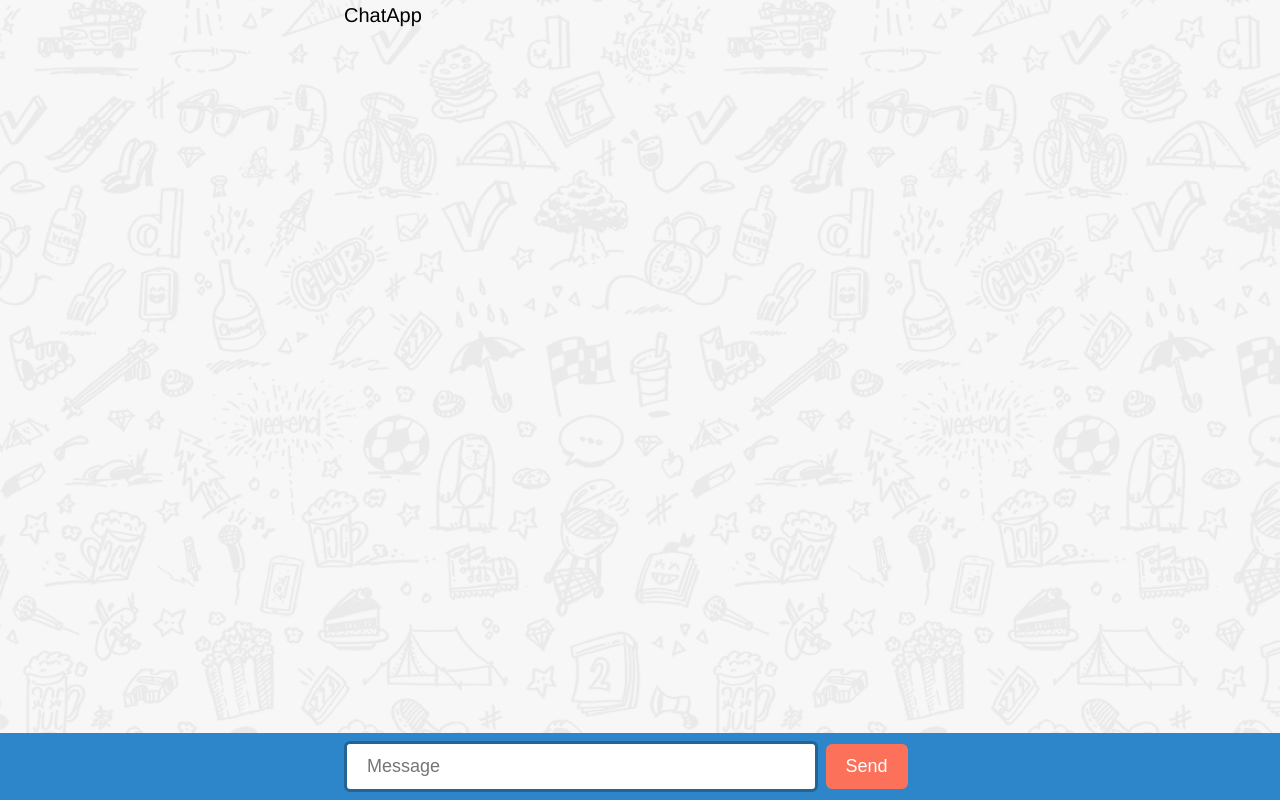
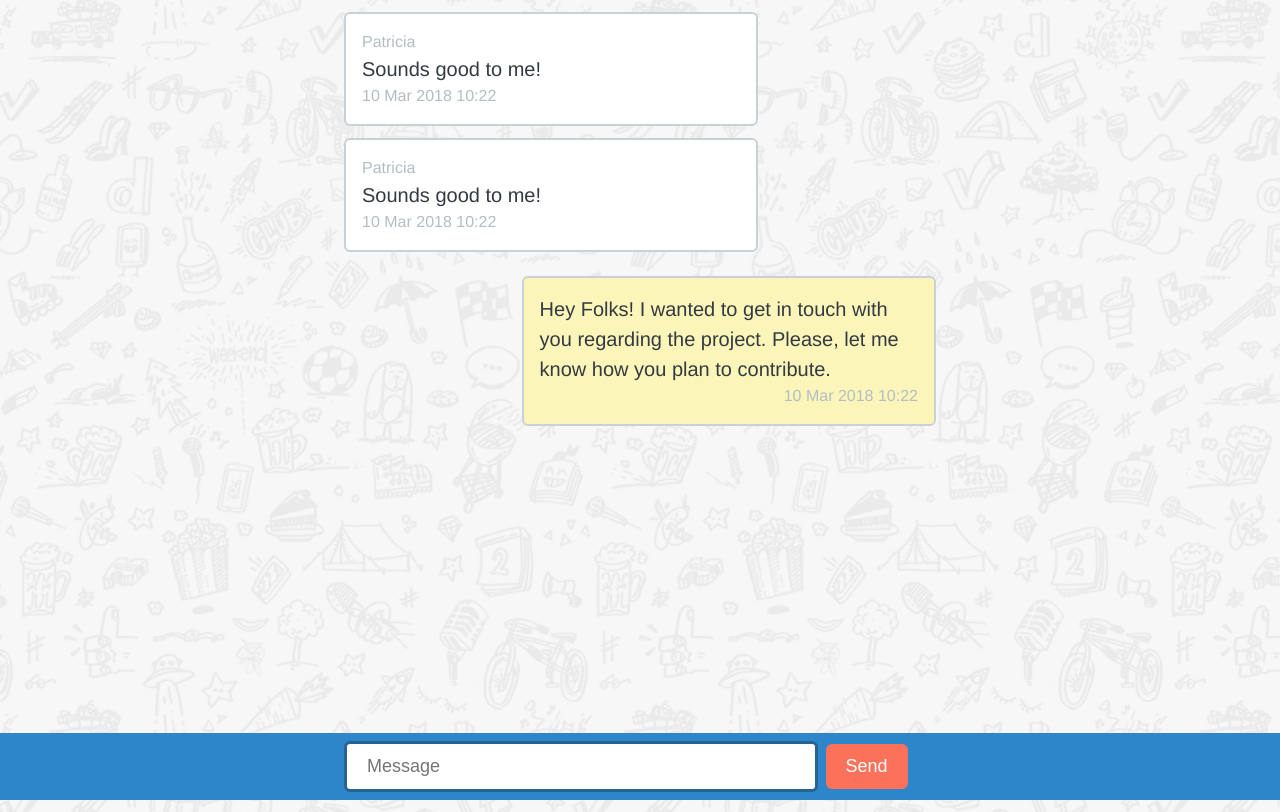
Before and after one commit to damarisGoebel/chatapp, a React (Create React App) app: page / in a window 1280 px wide. Built offline with nearby package versions, Linux system fonts and the light colour scheme.

Commit message:
created message and response component with dummy data

```diff
--- a/src/App.css
+++ /dev/null
@@ -1,5 +0,0 @@
-.App {
-  background: url("./assets/Body\ BG.png");
-  height: 100vh;
-  width: 100vw;
-}
--- a/src/App.tsx
+++ b/src/App.tsx
@@ -1,12 +1,17 @@
-import './App.css'
 import Footer from './components/Footer/Footer'
 import Container from './components/Container/Container'
+import Message from './components/Message/Message'
+import Response from './components/Response/Response'
 
 function App() {
   return (
-    <div className="App">
+    <div>
       <Container>
-        <p>ChatApp</p>
+        <Message />
+        <Message />
+
+        <Response />
+
       </Container>
       <Footer />
     </div>
--- /dev/null
+++ b/src/components/Message/Message.module.css
@@ -0,0 +1,21 @@
+.messageBubble {
+    background-color: var(--white);
+    border-radius: 6px;
+    border: 2px solid var(--grey);
+    padding: 16px;
+    max-width: 70%;
+    left: 0;
+    margin: 12px 0;
+}
+
+.smallText {
+    font-size: 16px;
+    color: var(--font-grey-light);
+    text-align: left;
+}
+
+.text {
+    font-size: 20px;
+    color: var(--font-grey-dark);
+    text-align: left;
+}
--- /dev/null
+++ b/src/components/Message/Message.tsx
@@ -0,0 +1,15 @@
+import React from 'react'
+import styles from './Message.module.css'
+
+const Message = () => {
+
+    return (
+        <div className={styles.messageBubble}>
+            <p className={styles.smallText}>Patricia</p>
+            <p className={styles.text}>Sounds good to me!</p>
+            <p className={styles.smallText}>10 Mar 2018 10:22</p>
+        </div>
+    )
+}
+
+export default Message;
--- /dev/null
+++ b/src/components/Response/Response.module.css
@@ -0,0 +1,21 @@
+.responseBubble {
+    background-color: var(--yellow);
+    border-radius: 6px;
+    border: 2px solid var(--grey);
+    padding: 16px;
+    max-width: 70%;
+    left: 0;
+    margin: 12px 0;
+    float:right;
+}
+
+.smallText {
+    text-align: right;
+    font-size: 16px;
+    color: var(--font-grey-light)
+}
+
+.text {
+    font-size: 20px;
+    color: var(--font-grey-dark)
+}
--- /dev/null
+++ b/src/components/Response/Response.tsx
@@ -0,0 +1,13 @@
+import React from 'react'
+import styles from './Response.module.css'
+
+const Response = () => {
+  return (
+    <div className={styles.responseBubble}>
+      <p className={styles.text}>Hey Folks! I wanted to get in touch with you regarding the project. Please, let me know how you plan to contribute.</p>
+      <p className={styles.smallText}>10 Mar 2018 10:22</p>
+    </div>
+  )
+}
+
+export default Response
--- a/src/index.css
+++ b/src/index.css
@@ -9,6 +9,9 @@ body {
   font-size: 20px;
   line-height: 1.5;
   box-sizing: border-box;
+  background-image: url("./assets/Body\ BG.png");
+  background-repeat: no-repeat;
+  background-size:cover;
 }
 
 *,
```
